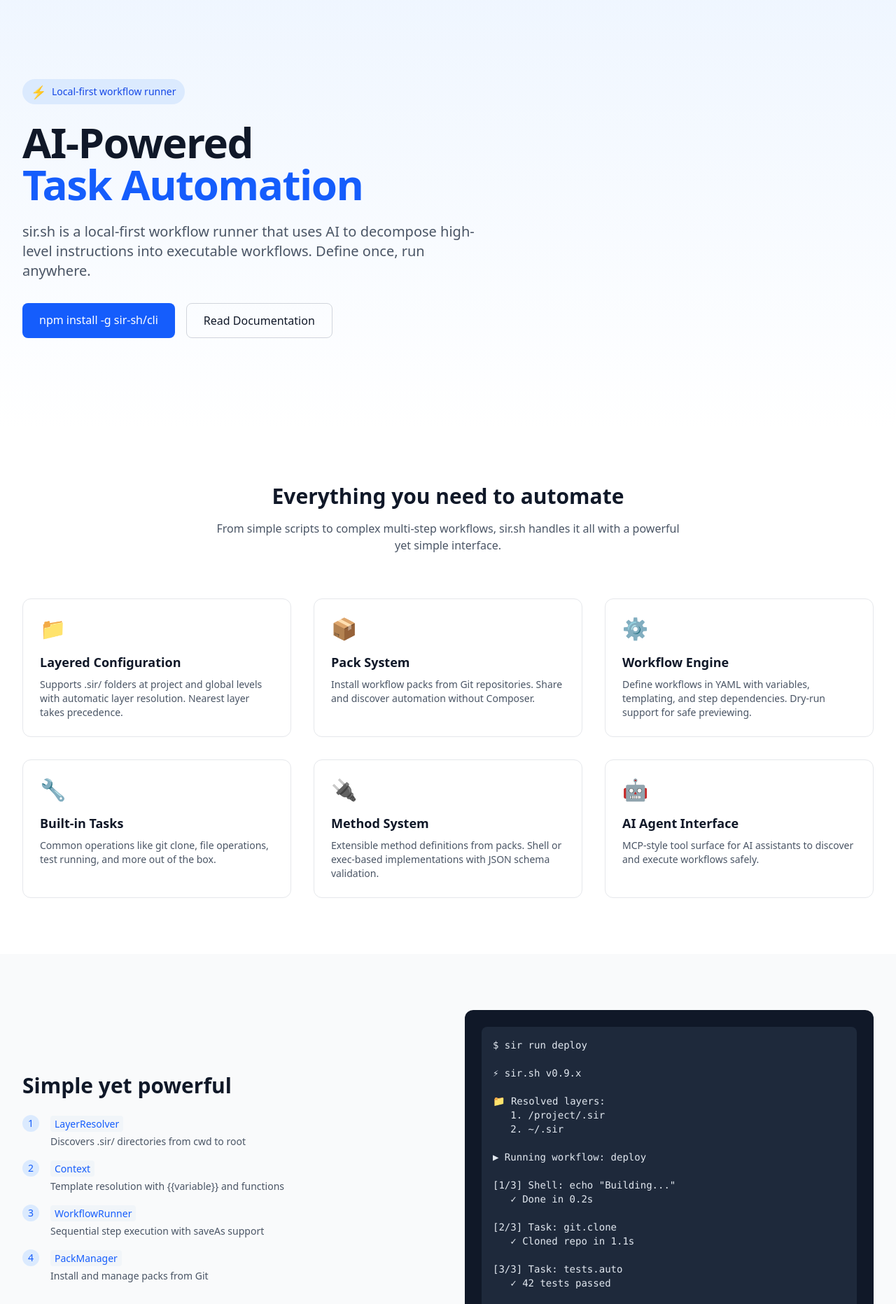
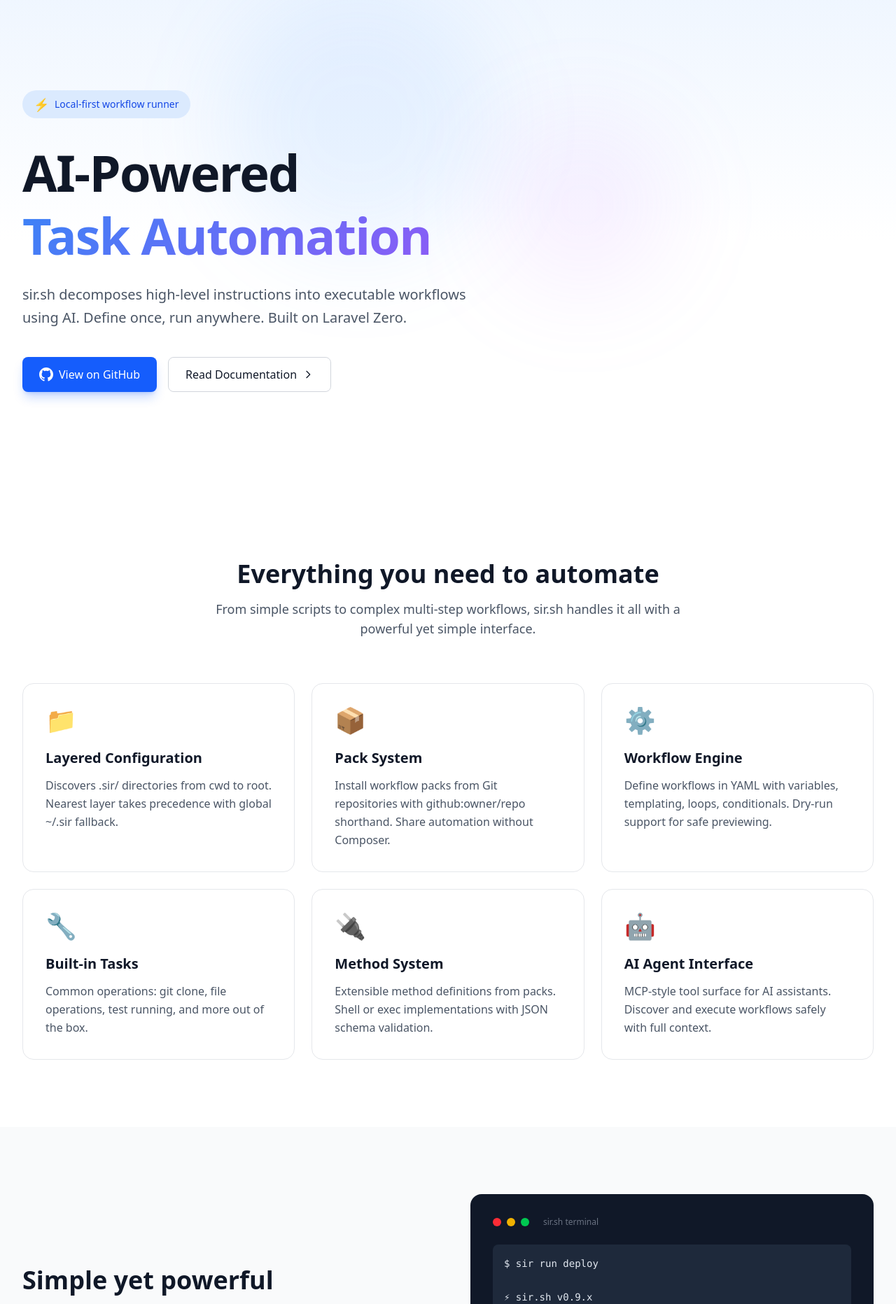
Before and after one commit to sir-sh/website, a Next.js app: page / in a window 1280 px wide. Shown: the part 80-1943 px from the top of the page at 70% size. Built offline with nearby package versions, Linux system fonts and the light colour scheme.

Commit message:
Polish: improve homepage, docs, specs, search, and global styles

```diff
--- a/src/app/globals.css
+++ b/src/app/globals.css
@@ -14,16 +14,24 @@
   scroll-behavior: smooth;
 }
 
+body {
+  font-feature-settings: "rlig" 1, "calt" 1;
+}
+
+a {
+  transition: color 0.15s ease;
+}
+
 code {
   background: #f1f5f9;
   padding: 0.125rem 0.375rem;
   border-radius: 0.25rem;
-  font-size: 0.875rem;
+  font-size: 0.875em;
+  font-weight: 500;
 }
 
-pre code {
-  background: transparent;
-  padding: 0;
+.dark code {
+  background: #334155;
 }
 
 pre {
@@ -32,4 +40,160 @@
   padding: 1rem;
   border-radius: 0.5rem;
   overflow-x: auto;
+  font-size: 0.875rem;
+  line-height: 1.7;
 }
+
+.dark pre {
+  background: #0f172a;
+}
+
+pre code {
+  background: transparent;
+  padding: 0;
+  font-weight: 400;
+}
+
+.prose {
+  max-width: 65ch;
+  line-height: 1.75;
+}
+
+.prose h1 {
+  font-size: 2.25rem;
+  font-weight: 800;
+  margin-bottom: 1.5rem;
+  letter-spacing: -0.025em;
+}
+
+.prose h2 {
+  font-size: 1.5rem;
+  font-weight: 700;
+  margin-top: 3rem;
+  margin-bottom: 1rem;
+}
+
+.prose h3 {
+  font-size: 1.25rem;
+  font-weight: 600;
+  margin-top: 2rem;
+  margin-bottom: 0.75rem;
+}
+
+.prose p {
+  margin-bottom: 1.25rem;
+  color: #475569;
+}
+
+.dark .prose p {
+  color: #94a3b8;
+}
+
+.prose ul {
+  list-style-type: disc;
+  padding-left: 1.5rem;
+  margin-bottom: 1.25rem;
+}
+
+.prose ol {
+  list-style-type: decimal;
+  padding-left: 1.5rem;
+  margin-bottom: 1.25rem;
+}
+
+.prose li {
+  margin-bottom: 0.5rem;
+}
+
+.prose a {
+  color: #3b82f6;
+  text-decoration: underline;
+  text-underline-offset: 2px;
+}
+
+.prose a:hover {
+  color: #2563eb;
+}
+
+.prose strong {
+  font-weight: 600;
+}
+
+.prose hr {
+  border: none;
+  border-top: 1px solid #e2e8f0;
+  margin: 3rem 0;
+}
+
+.dark .prose hr {
+  border-color: #334155;
+}
+
+.prose blockquote {
+  border-left: 4px solid #3b82f6;
+  padding-left: 1rem;
+  font-style: italic;
+  color: #64748b;
+  margin: 1.5rem 0;
+}
+
+.dark .prose blockquote {
+  color: #94a3b8;
+}
+
+.feature-card {
+  transition: all 0.2s ease;
+}
+
+.feature-card:hover {
+  transform: translateY(-2px);
+  box-shadow: 0 10px 40px -10px rgba(0, 0, 0, 0.1);
+}
+
+.dark .feature-card:hover {
+  box-shadow: 0 10px 40px -10px rgba(0, 0, 0, 0.3);
+}
+
+@keyframes fade-in-up {
+  from {
+    opacity: 0;
+    transform: translateY(10px);
+  }
+  to {
+    opacity: 1;
+    transform: translateY(0);
+  }
+}
+
+.animate-fade-in-up {
+  animation: fade-in-up 0.4s ease forwards;
+}
+
+.gradient-text {
+  background: linear-gradient(135deg, #3b82f6 0%, #8b5cf6 100%);
+  -webkit-background-clip: text;
+  -webkit-text-fill-color: transparent;
+  background-clip: text;
+}
+
+.gradient-border {
+  position: relative;
+}
+
+.gradient-border::before {
+  content: '';
+  position: absolute;
+  inset: 0;
+  border-radius: inherit;
+  padding: 1px;
+  background: linear-gradient(135deg, #3b82f6, #8b5cf6);
+  -webkit-mask: linear-gradient(#fff 0 0) content-box, linear-gradient(#fff 0 0);
+  -webkit-mask-composite: xor;
+  mask-composite: exclude;
+}
+
+input:focus, button:focus {
+  outline: none;
+  ring: 2px;
+  ring-color: #3b82f6;
+}
--- a/src/app/page.tsx
+++ b/src/app/page.tsx
@@ -1,91 +1,105 @@
+import Link from 'next/link';
+
 export default function Home() {
   return (
     <div className="flex-1">
       {/* Hero Section */}
-      <section className="relative overflow-hidden py-20 lg:py-32 bg-gradient-to-b from-blue-50 to-white dark:from-gray-900 dark:to-gray-950">
-        <div className="absolute inset-0 bg-[radial-gradient(ellipse_at_top,_var(--tw-gradient-stops))] from-blue-100/50 via-transparent to-transparent"></div>
+      <section className="relative overflow-hidden py-24 lg:py-36 bg-gradient-to-b from-blue-50 via-white to-white dark:from-gray-900 dark:via-gray-950 dark:to-gray-950">
+        <div className="absolute inset-0">
+          <div className="absolute top-0 left-1/4 w-96 h-96 bg-blue-400/10 rounded-full blur-3xl"></div>
+          <div className="absolute top-1/4 right-1/4 w-64 h-64 bg-purple-400/10 rounded-full blur-3xl"></div>
+        </div>
         <div className="relative max-w-7xl mx-auto px-4 sm:px-6 lg:px-8">
-          <div className="max-w-3xl">
-            <div className="inline-flex items-center gap-2 px-3 py-1 rounded-full bg-blue-100 text-blue-700 text-sm font-medium mb-6">
+          <div className="max-w-3xl animate-fade-in-up">
+            <div className="inline-flex items-center gap-2 px-4 py-1.5 rounded-full bg-blue-100 dark:bg-blue-900/30 text-blue-700 dark:text-blue-300 text-sm font-medium mb-8">
               <span className="text-lg">⚡</span>
               Local-first workflow runner
             </div>
-            <h1 className="text-4xl lg:text-6xl font-bold tracking-tight mb-6">
+            <h1 className="text-5xl lg:text-7xl font-bold tracking-tight mb-6 leading-tight">
               <span className="text-gray-900 dark:text-white">AI-Powered</span>
               <br />
-              <span className="text-blue-600">Task Automation</span>
+              <span className="gradient-text">Task Automation</span>
             </h1>
-            <p className="text-xl text-gray-600 dark:text-gray-400 mb-8 max-w-2xl">
-              sir.sh is a local-first workflow runner that uses AI to decompose high-level
-              instructions into executable workflows. Define once, run anywhere.
+            <p className="text-xl text-gray-600 dark:text-gray-400 mb-10 max-w-2xl leading-relaxed">
+              sir.sh decomposes high-level instructions into executable workflows using AI.
+              Define once, run anywhere. Built on Laravel Zero.
             </p>
             <div className="flex flex-col sm:flex-row gap-4">
               <a
                 href="https://github.com/sir-sh/cli"
                 target="_blank"
                 rel="noopener"
-                className="px-6 py-3 bg-blue-600 text-white rounded-lg font-medium hover:bg-blue-700 transition text-center"
+                className="inline-flex items-center justify-center gap-2 px-6 py-3 bg-blue-600 text-white rounded-lg font-medium hover:bg-blue-700 transition shadow-lg shadow-blue-600/25 hover:shadow-xl hover:shadow-blue-600/30"
               >
-                npm install -g sir-sh/cli
+                <svg className="w-5 h-5" fill="currentColor" viewBox="0 0 24 24">
+                  <path d="M12 0c-6.626 0-12 5.373-12 12 0 5.302 3.438 9.8 8.207 11.387.599.111.793-.261.793-.577v-2.234c-3.338.726-4.033-1.416-4.033-1.416-.546-1.387-1.333-1.756-1.333-1.756-1.089-.745.083-.729.083-.729 1.205.084 1.839 1.237 1.839 1.237 1.07 1.834 2.807 1.304 3.492.997.107-.775.418-1.305.762-1.604-2.665-.305-5.467-1.334-5.467-5.931 0-1.311.469-2.381 1.236-3.221-.124-.303-.535-1.524.117-3.176 0 0 1.008-.322 3.301 1.23.957-.266 1.983-.399 3.003-.404 1.02.005 2.047.138 3.006.404 2.291-1.552 3.297-1.23 3.297-1.23.653 1.653.242 2.874.118 3.176.77.84 1.235 1.911 1.235 3.221 0 4.609-2.807 5.624-5.479 5.921.43.372.823 1.102.823 2.222v3.293c0 .319.192.694.801.576 4.765-1.589 8.199-6.086 8.199-11.386 0-6.627-5.373-12-12-12z"/>
+                </svg>
+                View on GitHub
               </a>
-              <a
+              <Link
                 href="/docs"
-                className="px-6 py-3 border border-gray-300 dark:border-gray-700 rounded-lg font-medium hover:bg-gray-50 dark:hover:bg-gray-800 transition text-center"
+                className="inline-flex items-center justify-center gap-2 px-6 py-3 border border-gray-300 dark:border-gray-700 rounded-lg font-medium hover:bg-gray-50 dark:hover:bg-gray-800/50 transition"
               >
                 Read Documentation
-              </a>
+                <svg className="w-4 h-4" fill="none" stroke="currentColor" viewBox="0 0 24 24">
+                  <path strokeLinecap="round" strokeLinejoin="round" strokeWidth={2} d="M9 5l7 7-7 7" />
+                </svg>
+              </Link>
             </div>
           </div>
         </div>
       </section>
 
       {/* Features Section */}
-      <section id="features" className="py-20 bg-white dark:bg-gray-950">
+      <section id="features" className="py-24 bg-white dark:bg-gray-950">
         <div className="max-w-7xl mx-auto px-4 sm:px-6 lg:px-8">
           <div className="text-center mb-16">
-            <h2 className="text-3xl font-bold mb-4">Everything you need to automate</h2>
-            <p className="text-gray-600 dark:text-gray-400 max-w-2xl mx-auto">
+            <h2 className="text-3xl lg:text-4xl font-bold mb-4">Everything you need to automate</h2>
+            <p className="text-gray-600 dark:text-gray-400 max-w-2xl mx-auto text-lg">
               From simple scripts to complex multi-step workflows, sir.sh handles it all with a powerful yet simple interface.
             </p>
           </div>
 
-          <div className="grid md:grid-cols-2 lg:grid-cols-3 gap-8">
+          <div className="grid md:grid-cols-2 lg:grid-cols-3 gap-6">
             {[
               {
                 icon: "📁",
                 title: "Layered Configuration",
-                description: "Supports .sir/ folders at project and global levels with automatic layer resolution. Nearest layer takes precedence."
+                description: "Discovers .sir/ directories from cwd to root. Nearest layer takes precedence with global ~/.sir fallback."
               },
               {
                 icon: "📦",
                 title: "Pack System",
-                description: "Install workflow packs from Git repositories. Share and discover automation without Composer."
+                description: "Install workflow packs from Git repositories with github:owner/repo shorthand. Share automation without Composer."
               },
               {
                 icon: "⚙️",
                 title: "Workflow Engine",
-                description: "Define workflows in YAML with variables, templating, and step dependencies. Dry-run support for safe previewing."
+                description: "Define workflows in YAML with variables, templating, loops, conditionals. Dry-run support for safe previewing."
               },
               {
                 icon: "🔧",
                 title: "Built-in Tasks",
-                description: "Common operations like git clone, file operations, test running, and more out of the box."
+                description: "Common operations: git clone, file operations, test running, and more out of the box."
               },
               {
                 icon: "🔌",
                 title: "Method System",
-                description: "Extensible method definitions from packs. Shell or exec-based implementations with JSON schema validation."
+                description: "Extensible method definitions from packs. Shell or exec implementations with JSON schema validation."
               },
               {
                 icon: "🤖",
                 title: "AI Agent Interface",
-                description: "MCP-style tool surface for AI assistants to discover and execute workflows safely."
+                description: "MCP-style tool surface for AI assistants. Discover and execute workflows safely with full context."
               }
             ].map((feature, i) => (
-              <div key={i} className="p-6 rounded-xl border border-gray-200 dark:border-gray-800 hover:border-blue-200 dark:hover:border-blue-800 transition">
-                <div className="text-3xl mb-4">{feature.icon}</div>
-                <h3 className="text-lg font-semibold mb-2">{feature.title}</h3>
-                <p className="text-gray-600 dark:text-gray-400 text-sm">{feature.description}</p>
+              <div
+                key={i}
+                className="feature-card p-8 rounded-2xl border border-gray-200 dark:border-gray-800 bg-white dark:bg-gray-900/50"
+              >
+                <div className="text-4xl mb-5">{feature.icon}</div>
+                <h3 className="text-xl font-semibold mb-3">{feature.title}</h3>
+                <p className="text-gray-600 dark:text-gray-400 leading-relaxed">{feature.description}</p>
               </div>
             ))}
           </div>
@@ -93,12 +107,15 @@
       </section>
 
       {/* Architecture Section */}
-      <section className="py-20 bg-gray-50 dark:bg-gray-900">
+      <section className="py-24 bg-gray-50 dark:bg-gray-900/50">
         <div className="max-w-7xl mx-auto px-4 sm:px-6 lg:px-8">
-          <div className="grid lg:grid-cols-2 gap-12 items-center">
+          <div className="grid lg:grid-cols-2 gap-16 items-center">
             <div>
-              <h2 className="text-3xl font-bold mb-6">Simple yet powerful</h2>
-              <div className="space-y-4">
+              <h2 className="text-3xl lg:text-4xl font-bold mb-6">Simple yet powerful</h2>
+              <p className="text-gray-600 dark:text-gray-400 mb-8 text-lg leading-relaxed">
+                Built on a clean architecture with LayerResolver, Context, and WorkflowRunner working together to execute your workflows.
+              </p>
+              <div className="space-y-5">
                 {[
                   { name: "LayerResolver", desc: "Discovers .sir/ directories from cwd to root" },
                   { name: "Context", desc: "Template resolution with {{variable}} and functions" },
@@ -106,17 +123,25 @@
                   { name: "PackManager", desc: "Install and manage packs from Git" },
                 ].map((comp, i) => (
                   <div key={i} className="flex items-start gap-4">
-                    <span className="w-6 h-6 rounded-full bg-blue-100 text-blue-600 flex items-center justify-center text-sm font-medium">{i + 1}</span>
+                    <span className="w-8 h-8 rounded-full bg-blue-100 dark:bg-blue-900/30 text-blue-600 dark:text-blue-400 flex items-center justify-center text-sm font-bold flex-shrink-0">
+                      {i + 1}
+                    </span>
                     <div>
-                      <code className="text-blue-600 font-mono text-sm">{comp.name}</code>
+                      <code className="text-blue-600 dark:text-blue-400 font-mono text-sm font-semibold">{comp.name}</code>
                       <p className="text-gray-600 dark:text-gray-400 text-sm mt-1">{comp.desc}</p>
                     </div>
                   </div>
                 ))}
               </div>
             </div>
-            <div className="bg-gray-900 dark:bg-black rounded-xl p-6 font-mono text-sm">
-              <pre className="text-green-400 overflow-x-auto">{`$ sir run deploy
+            <div className="bg-gray-900 dark:bg-black rounded-2xl p-8 font-mono text-sm overflow-hidden">
+              <div className="flex items-center gap-2 mb-6">
+                <div className="w-3 h-3 rounded-full bg-red-500"></div>
+                <div className="w-3 h-3 rounded-full bg-yellow-500"></div>
+                <div className="w-3 h-3 rounded-full bg-green-500"></div>
+                <span className="ml-3 text-gray-500 text-xs">sir.sh terminal</span>
+              </div>
+              <pre className="text-green-400 overflow-x-auto leading-relaxed">{`$ sir run deploy
 
 ⚡ sir.sh v0.9.x
 
@@ -142,11 +167,11 @@
       </section>
 
       {/* Specs Preview */}
-      <section className="py-20 bg-white dark:bg-gray-950">
+      <section className="py-24 bg-white dark:bg-gray-950">
         <div className="max-w-7xl mx-auto px-4 sm:px-6 lg:px-8">
           <div className="text-center mb-12">
-            <h2 className="text-3xl font-bold mb-4">15 Specifications</h2>
-            <p className="text-gray-600 dark:text-gray-400 max-w-2xl mx-auto">
+            <h2 className="text-3xl lg:text-4xl font-bold mb-4">15 Specifications</h2>
+            <p className="text-gray-600 dark:text-gray-400 max-w-2xl mx-auto text-lg">
               Built on a foundation of clear specifications. Every feature has a spec, every spec has tests.
             </p>
           </div>
@@ -156,25 +181,34 @@
               "Method System", "Built-in Tasks", "AI Interface", "CLI Commands", "Conditionals",
               "Loops", "Nested Props", "Pack Updates", "Remote Exec", "Scheduling"
             ].map((spec, i) => (
-              <div key={i} className="px-4 py-3 rounded-lg bg-gray-50 dark:bg-gray-800 text-center text-sm font-medium text-gray-700 dark:text-gray-300">
-                S{(i + 1).toString().padStart(3, '0')}
-                <div className="text-xs text-gray-500 mt-1 truncate">{spec}</div>
+              <div
+                key={i}
+                className="group px-4 py-4 rounded-xl bg-gray-50 dark:bg-gray-800/50 text-center hover:bg-blue-50 dark:hover:bg-gray-800 transition-colors cursor-default"
+              >
+                <div className="font-mono text-sm font-bold text-blue-600 dark:text-blue-400">S{(i + 1).toString().padStart(3, '0')}</div>
+                <div className="text-xs text-gray-500 dark:text-gray-400 mt-1 truncate">{spec}</div>
               </div>
             ))}
           </div>
-          <div className="text-center mt-8">
-            <a href="/specs" className="text-blue-600 hover:underline font-medium">
-              View all specifications →
-            </a>
+          <div className="text-center mt-10">
+            <Link
+              href="/specs"
+              className="inline-flex items-center gap-2 text-blue-600 hover:text-blue-700 font-semibold transition"
+            >
+              View all specifications
+              <svg className="w-4 h-4" fill="none" stroke="currentColor" viewBox="0 0 24 24">
+                <path strokeLinecap="round" strokeLinejoin="round" strokeWidth={2} d="M9 5l7 7-7 7" />
+              </svg>
+            </Link>
           </div>
         </div>
       </section>
 
       {/* CTA Section */}
-      <section className="py-20 bg-blue-600 dark:bg-blue-900">
+      <section className="py-24 bg-gradient-to-r from-blue-600 to-purple-600 dark:from-blue-700 dark:to-purple-700">
         <div className="max-w-7xl mx-auto px-4 sm:px-6 lg:px-8 text-center">
-          <h2 className="text-3xl font-bold text-white mb-4">Get started with sir.sh</h2>
-          <p className="text-blue-100 mb-8 max-w-2xl mx-auto">
+          <h2 className="text-3xl lg:text-4xl font-bold text-white mb-4">Get started with sir.sh</h2>
+          <p className="text-blue-100 mb-10 max-w-2xl mx-auto text-lg">
             Clone the repo, run your first workflow. It's that simple.
           </p>
           <div className="flex flex-col sm:flex-row gap-4 justify-center">
@@ -182,16 +216,19 @@
               href="https://github.com/sir-sh/cli"
               target="_blank"
               rel="noopener"
-              className="px-6 py-3 bg-white text-blue-600 rounded-lg font-medium hover:bg-blue-50 transition"
+              className="inline-flex items-center justify-center gap-2 px-6 py-3 bg-white text-blue-600 rounded-lg font-semibold hover:bg-blue-50 transition shadow-lg"
             >
+              <svg className="w-5 h-5" fill="currentColor" viewBox="0 0 24 24">
+                <path d="M12 0c-6.626 0-12 5.373-12 12 0 5.302 3.438 9.8 8.207 11.387.599.111.793-.261.793-.577v-2.234c-3.338.726-4.033-1.416-4.033-1.416-.546-1.387-1.333-1.756-1.333-1.756-1.089-.745.083-.729.083-.729 1.205.084 1.839 1.237 1.839 1.237 1.07 1.834 2.807 1.304 3.492.997.107-.775.418-1.305.762-1.604-2.665-.305-5.467-1.334-5.467-5.931 0-1.311.469-2.381 1.236-3.221-.124-.303-.535-1.524.117-3.176 0 0 1.008-.322 3.301 1.23.957-.266 1.983-.399 3.003-.404 1.02.005 2.047.138 3.006.404 2.291-1.552 3.297-1.23 3.297-1.23.653 1.653.242 2.874.118 3.176.77.84 1.235 1.911 1.235 3.221 0 4.609-2.807 5.624-5.479 5.921.43.372.823 1.102.823 2.222v3.293c0 .319.192.694.801.576 4.765-1.589 8.199-6.086 8.199-11.386 0-6.627-5.373-12-12-12z"/>
+              </svg>
               View on GitHub
             </a>
-            <a
+            <Link
               href="/docs"
-              className="px-6 py-3 bg-blue-700 text-white rounded-lg font-medium hover:bg-blue-800 transition"
+              className="inline-flex items-center justify-center gap-2 px-6 py-3 bg-white/10 text-white rounded-lg font-semibold hover:bg-white/20 transition"
             >
               Read Docs
-            </a>
+            </Link>
           </div>
         </div>
       </section>
```
Also changed, not shown: src/app/docs/page.tsx (+15 -32 lines), src/app/search/page.tsx (+26 -18 lines), src/app/specs/page.tsx (+17 -16 lines), src/lib/content.ts (+5 -5 lines).
